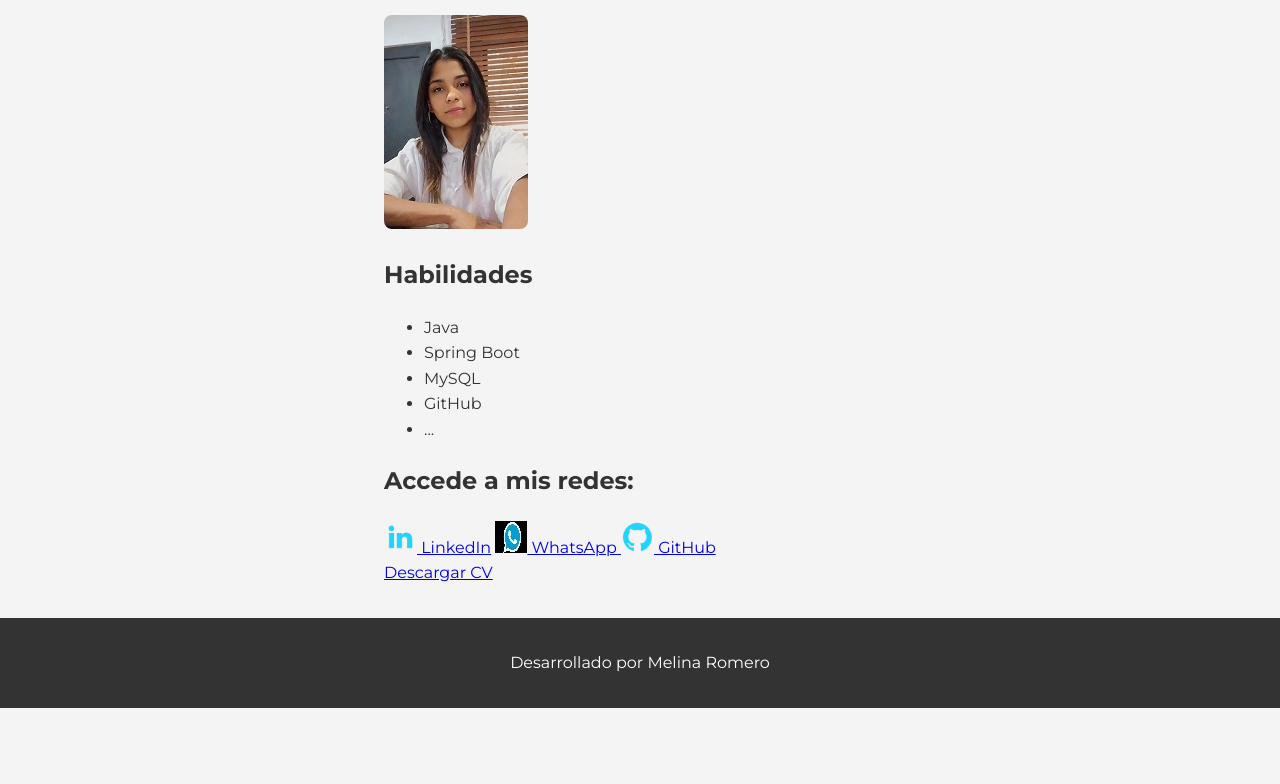
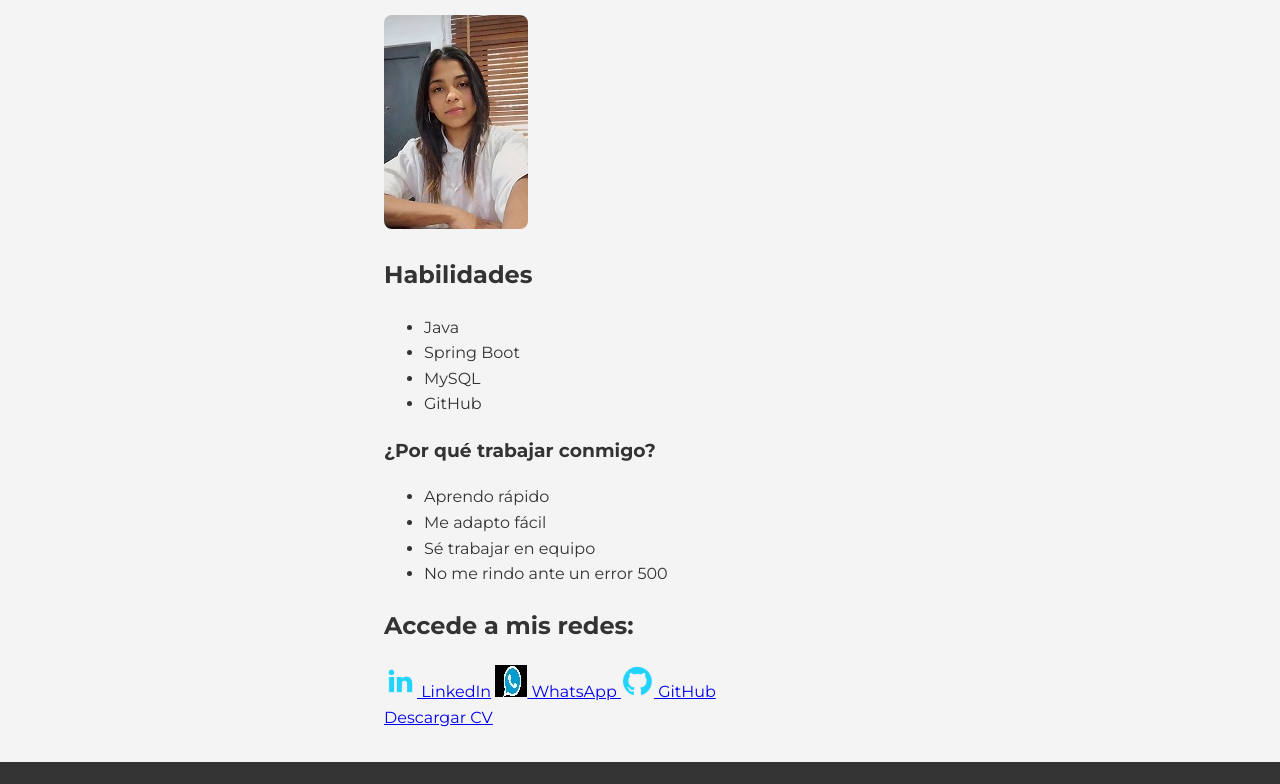
Before and after one commit to melinaromero/Mi-Portafolio, a plain HTML site: page aboutMe.html in a window 1280 px wide. Shown: the part 463-1247 px from the top of the page. Before the commit the page ends 1171 px from the top, so only its background shows below. Drawn offline with nearby package versions, Linux system fonts and the light colour scheme.

Commit message:
actualizacion
agregacion del porque trabajar conmigo

```diff
--- a/aboutMe.html
+++ b/aboutMe.html
@@ -38,9 +38,15 @@
                     <li>Spring Boot</li>
                     <li>MySQL</li>
                     <li>GitHub</li>
-                    <li>...</li>
                 </ul>
 
+                <h3>¿Por qué trabajar conmigo?</h3>
+                <ul>
+                    <li>Aprendo rápido</li>
+                    <li>Me adapto fácil</li>
+                    <li>Sé trabajar en equipo</li>
+                    <li>No me rindo ante un error 500</li>
+                </ul>
                 <div class="presentacionEnlaces">
 
                    <h2 class="presentacionEnlacesSubtitulo">Accede a mis redes:</h2>
```
Also changed, not shown: 1 other file.
